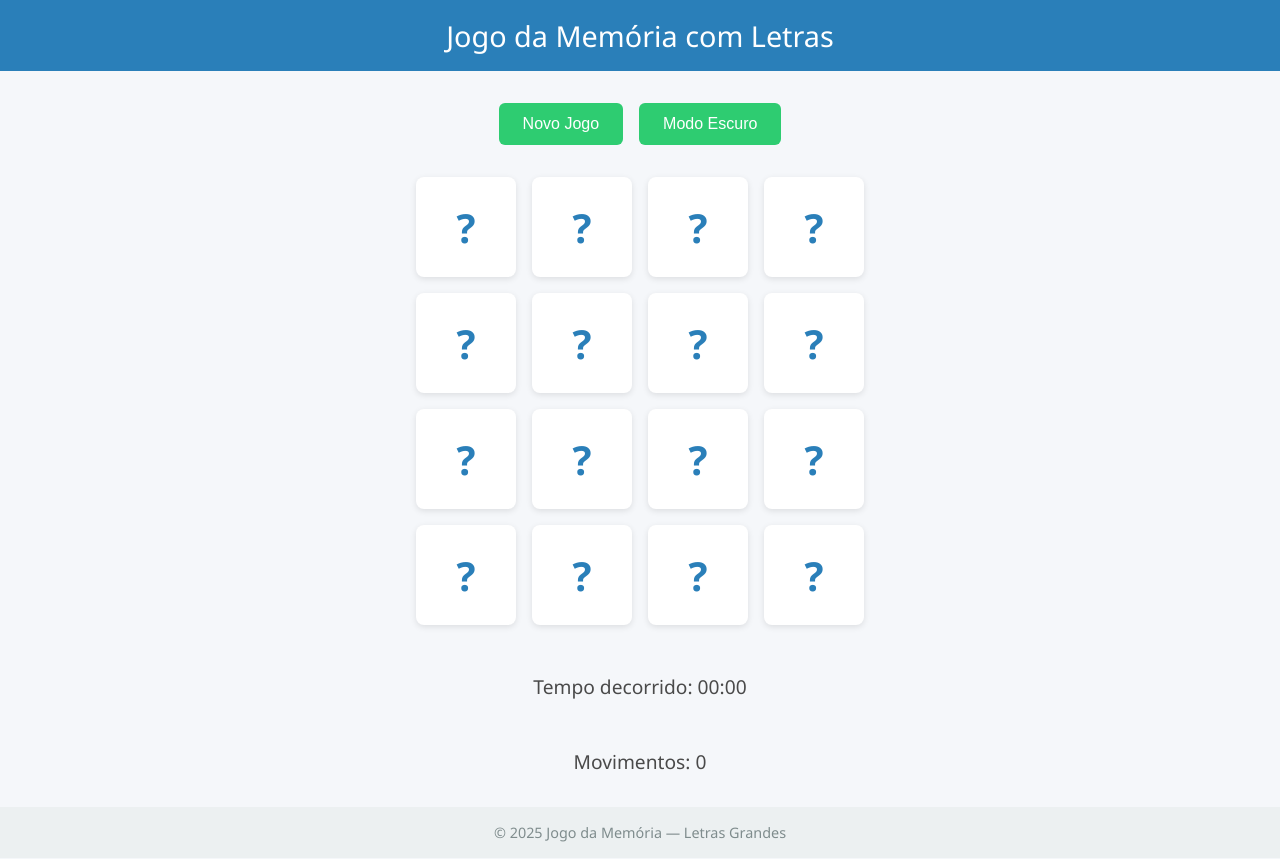
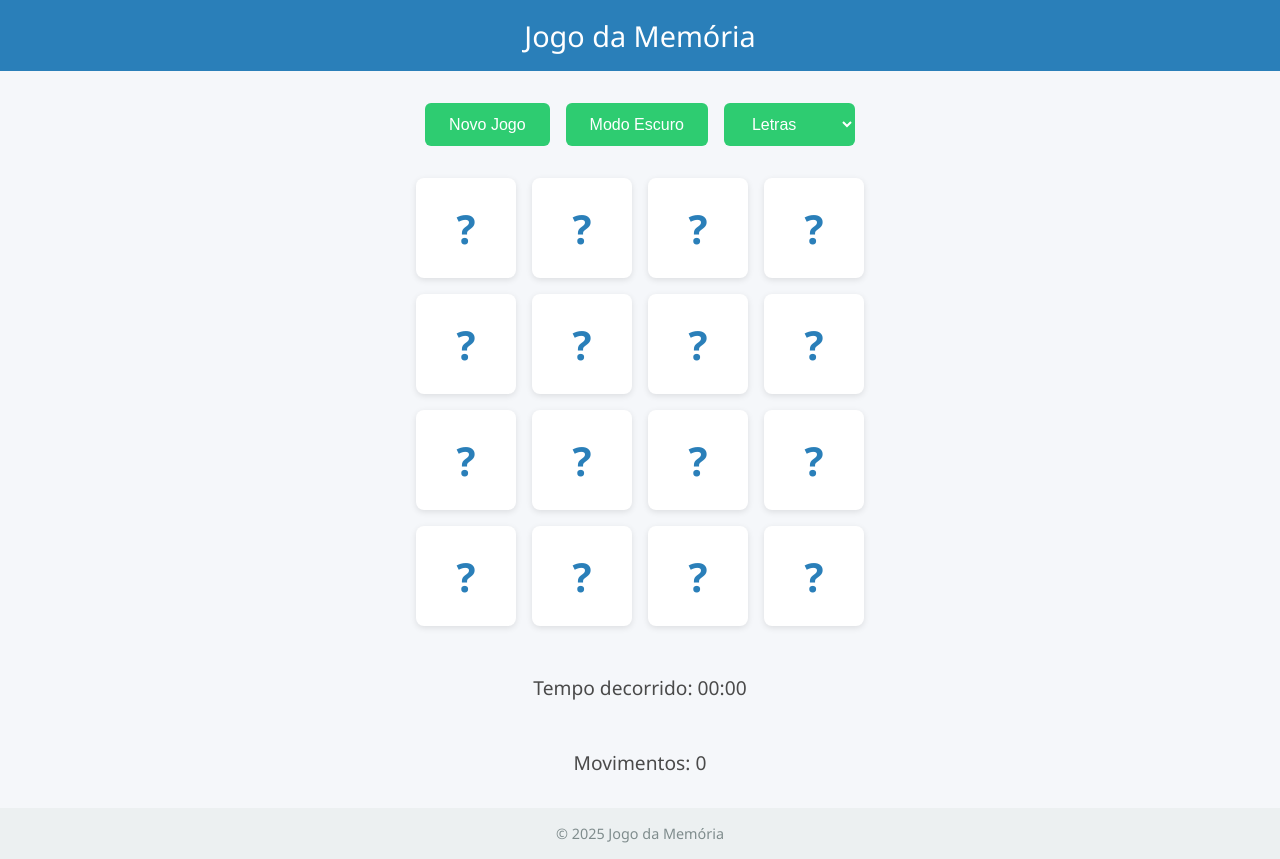
Before and after one commit to LucianoSimonini/jogo-da-memoria, a plain HTML site: page index.html in a window 1280 px wide. Drawn offline with Linux system fonts and the light colour scheme.

Commit message:
Update index.html

```diff
--- a/index.html
+++ b/index.html
@@ -3,7 +3,7 @@
 <head>
   <meta charset="UTF-8" />
   <meta name="viewport" content="width=device-width, initial-scale=1.0" />
-  <title>Jogo da Memória com Letras</title>
+  <title>Jogo da Memória</title>
   <style>
     :root {
       --bg-main: #F5F7FA;
@@ -98,7 +98,7 @@
     }
 
     .card.revealed::after {
-      content: attr(data-letter);
+      content: attr(data-content);
     }
 
     #timer, #moves {
@@ -116,12 +116,16 @@
   </style>
 </head>
 <body>
-  <header>Jogo da Memória com Letras</header>
+  <header>Jogo da Memória</header>
 
   <main>
     <div class="controls">
       <button class="button" onclick="startGame()">Novo Jogo</button>
       <button class="button" onclick="toggleDarkMode()">Modo Escuro</button>
+      <select class="button" id="game-type" onchange="startGame()">
+        <option value="letters">Letras</option>
+        <option value="words">Palavras</option>
+      </select>
     </div>
 
     <div class="game-board" id="game-board"></div>
@@ -136,11 +140,12 @@
   </main>
 
   <footer>
-    &copy; 2025 Jogo da Memória — Letras Grandes
+    &copy; 2025 Jogo da Memória
   </footer>
 
   <script>
     const letters = ['A', 'B', 'C', 'D', 'E', 'F', 'G', 'H'];
+    const words = ['Casa', 'Pato', 'Rato', 'Gato', 'Bola', 'Fogo', 'Sol', 'Lua'];
     let firstCard = null;
     let secondCard = null;
     let lockBoard = false;
@@ -156,14 +161,17 @@
 
     function startGame() {
       const board = document.getElementById('game-board');
+      const gameType = document.getElementById('game-type').value;
+      const items = gameType === 'letters' ? letters : words;
+
       board.innerHTML = '';
-      const duplicated = [...letters, ...letters];
+      const duplicated = [...items, ...items];
       const shuffled = duplicated.sort(() => 0.5 - Math.random());
 
-      shuffled.forEach(letter => {
+      shuffled.forEach(item => {
         const card = document.createElement('div');
         card.classList.add('card');
-        card.dataset.letter = letter;
+        card.dataset.content = item;
         card.addEventListener('click', handleCardClick);
         board.appendChild(card);
       });
@@ -217,7 +225,7 @@
     }
 
     function checkMatch() {
-      const isMatch = firstCard.dataset.letter === secondCard.dataset.letter;
+      const isMatch = firstCard.dataset.content === secondCard.dataset.content;
       if (isMatch) {
         matches++;
         resetTurn();
```
